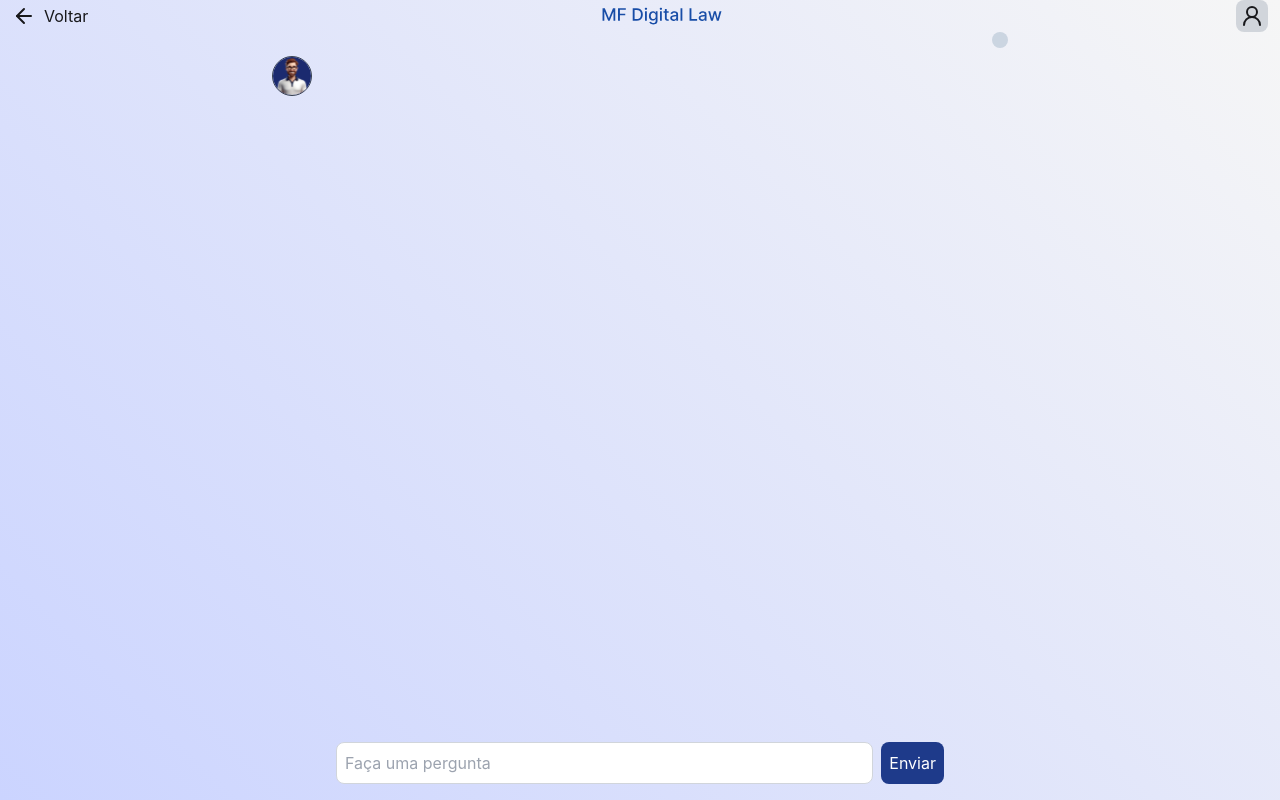
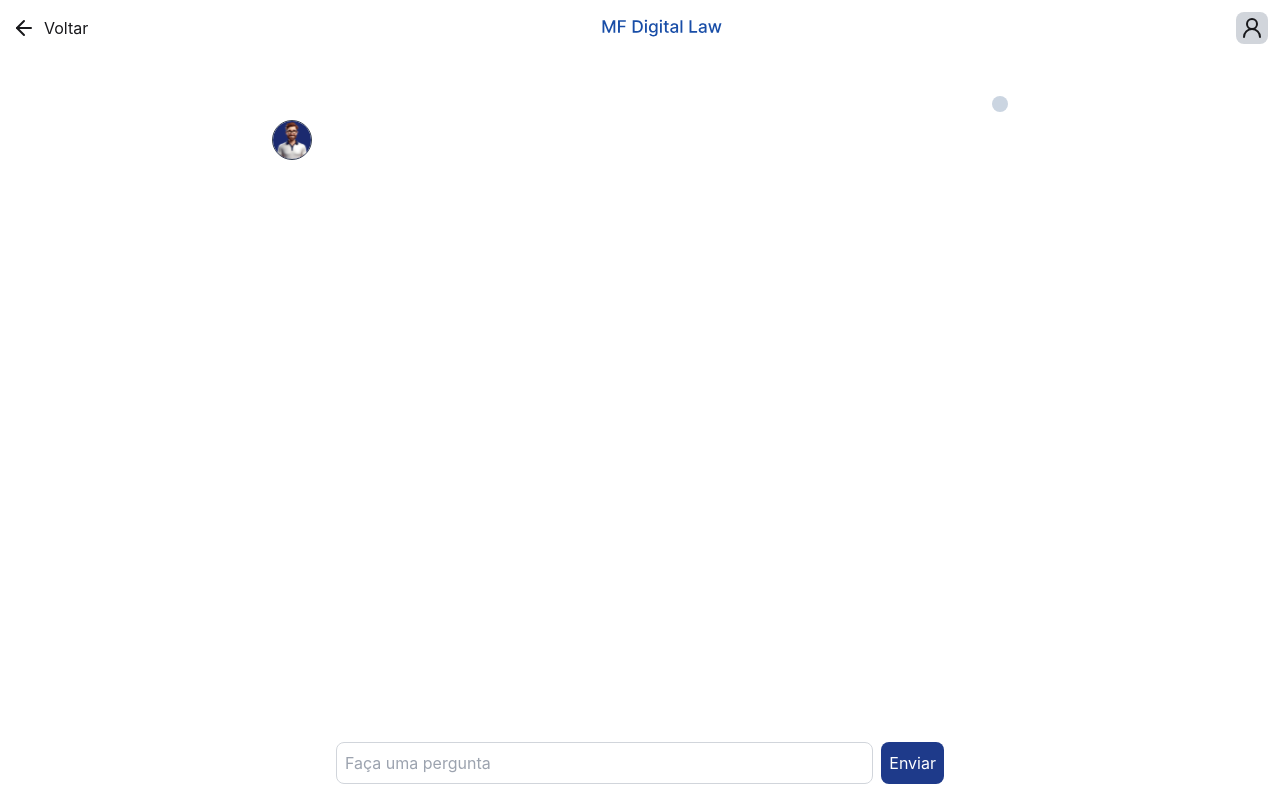
Before and after one commit to System-Apollo/FRONT_T.IA.GO, a Next.js app: page /tiago in a window 1280 px wide. Both pictures are taken after a click on the button "Enviar". Built offline with nearby package versions, Linux system fonts and the light colour scheme; no server answers.

Commit message:
💄 style: chat layout

```diff
--- a/src/pages/tiago/index.tsx
+++ b/src/pages/tiago/index.tsx
@@ -116,8 +116,12 @@ const App: React.FC = () => {
   };
 
   return (
-    <div className="flex flex-col min-h-screen bg-gradientlight">
-    <header className="flex fixed items-center flex-row justify-between w-full gap-2 px-3 text-zinc-900">
+   <div className="flex flex-col min-h-screen bg-blue">
+  {/* Tela de saudação ocupando toda a área sem scroll */}
+  {mostrarSaudacao ? (
+    <div className="fixed inset-0 flex flex-col items-center justify-center overflow-hidden">
+      {/* Header fixo no topo da tela */}
+      <header className="flex items-center w-full bg-blue fixed top-0 z-10 justify-between gap-2 p-3 text-zinc-900">
         <div className="flex flex-row gap-2 items-center">
           <ArrowLeft />
           <Link href="/">
@@ -130,14 +134,31 @@ const App: React.FC = () => {
         </div>
       </header>
 
-    {/* Div que ocupa o resto da tela */}
-    <div className="flex flex-col w-full max-w-1/2 items-center flex-grow">
-      {mostrarSaudacao ? (
-        <div className="flex flex-col items-center w-full mb-4">
+      {/* Conteúdo de saudação centralizado */}
+      <div className="flex flex-col items-center mt-16"> {/* mt-16 para espaço abaixo do header */}
         <h2 className="text-3xl md:text-4xl font-semibold text-blue-800">Olá, {nomeUsuario}</h2>
         <h2 className="text-3xl md:text-4xl text-center font-semibold text-zinc-800">Como posso te ajudar hoje?</h2>
       </div>
+    </div>
   ) : (
+    <>
+      {/* Header fixo no topo na tela principal */}
+      <header className="flex items-center flex-row justify-between w-full gap-2 p-3 text-zinc-900 fixed top-0 z-10 bg-blue">
+        <div className="flex flex-row gap-2 items-center">
+          <ArrowLeft />
+          <Link href="/">
+            <button>Voltar</button>
+          </Link>
+        </div>
+        <Image src={'/mfname.svg'} width={120} height={90} alt="MF name" />
+        <div className="bg-gray-300 p-1 rounded-lg">
+          <UserRound />
+        </div>
+      </header>
+
+      {/* Conteúdo principal abaixo do header fixo */}
+      <div className="flex flex-col w-full max-w-1/2 items-center flex-grow pt-16 overflow-auto mb-20">
+        {/* pt-16 para compensar a altura do header e mb-20 para o espaço do input fixo */}
         <div className="flex flex-col w-full mt-4 max-w-3xl items-center h-full">
           <div ref={conversaRef} className="w-full p-4 bg-transparent rounded-b-lg overflow-y-auto h-full">
             {conversas.map((conversa, index) => (
@@ -149,7 +170,7 @@ const App: React.FC = () => {
                 </div>
 
                 <div className="flex flex-col justify-start mt-2 gap-2">
-                  <div className="flex items-center flex-row justify-start gap-3">
+                  <div className="flex items-start flex-row justify-start gap-3">
                     <Image src={'/tiagoprofileblue.svg'} width={40} height={40} className="rounded-full border border-gray-700" alt="MF name" />
                     <p className="text-zinc-600 py-2 rounded-lg text-left">
                       {conversa.resposta}
@@ -160,11 +181,12 @@ const App: React.FC = () => {
             ))}
           </div>
         </div>
+      </div>
+    </>
   )}
-    </div>
 
-    {/* Input fixo no rodapé */}
-    <div className="fixed bottom-0 left-1/2 transform -translate-x-1/2 w-1/2 p-4 flex gap-2">
+  {/* Input fixo no rodapé, sempre visível */}
+  <div className="fixed bottom-0 bg-blue left-1/2 transform -translate-x-1/2 w-1/2 p-4 flex gap-2">
     <input
       name="pergunta"
       type="text"
@@ -180,7 +202,6 @@ const App: React.FC = () => {
   </div>
 </div>
 
-
   );
 };
 
```
Lines whose indentation alone changed are shown as unchanged.
